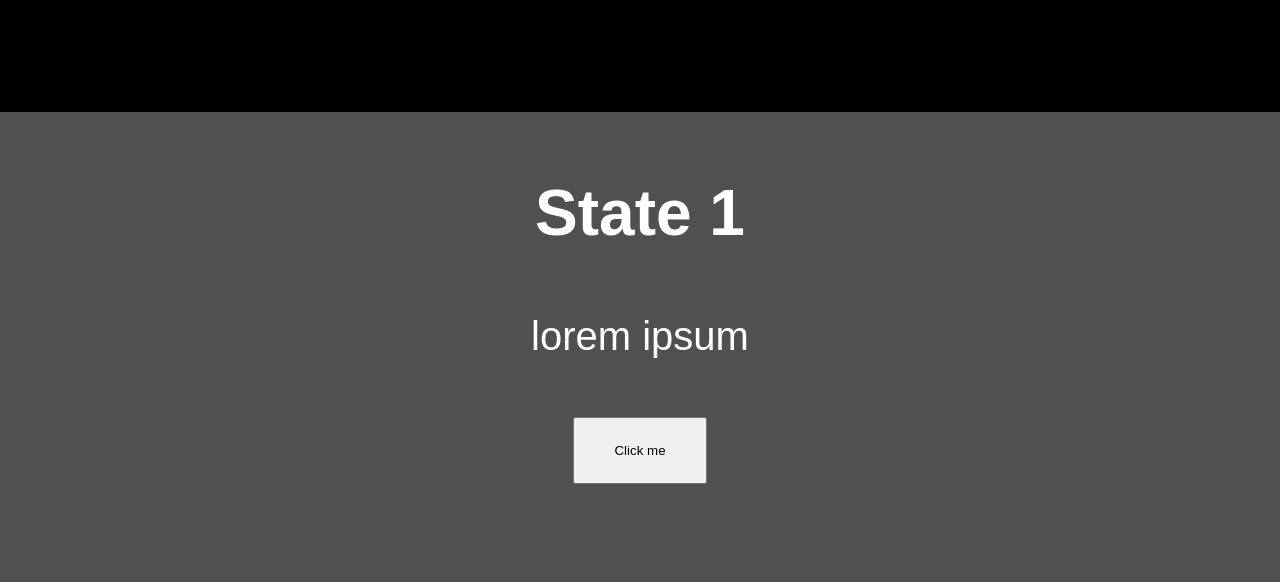
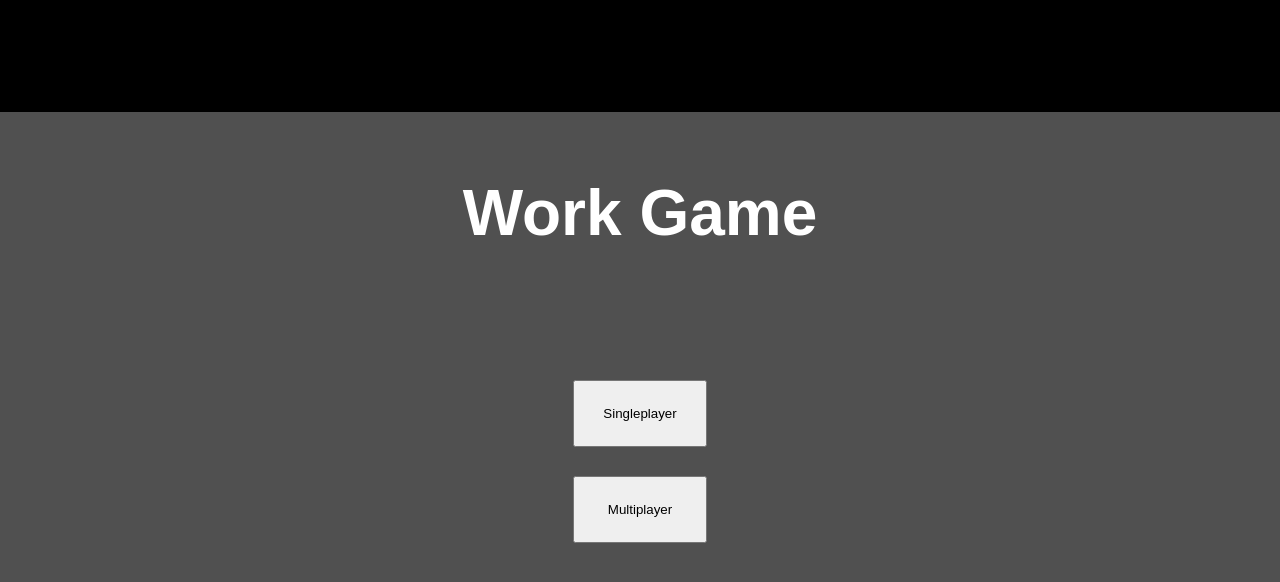
Before and after one commit to DaFrancc/Work_Game, a plain HTML site: page index.html in a window 1280 px wide. Both pictures are taken after a click on the button "Click me". Drawn offline with Linux system fonts and the light colour scheme.

Commit message:
working work game

```diff
--- a/brain.js
+++ b/brain.js
@@ -27,11 +27,15 @@ class GameInfo {
     setCurrentState(state) {
         this._currentState = state;
     }
-
 }
 
+var gInfo;
+
+document.addEventListener('DOMContentLoaded', function(){
+    gInfo = new GameInfo();
+});
+
 function enterState(state) {
-    let gInfo = new GameInfo();
     gInfo.setCurrentState(state);
     let gState = gInfo.getGameStates(gInfo.getCurrentState());
     gState.style.opacity = "100%";
@@ -39,7 +43,6 @@ function enterState(state) {
 }
 
 function exitState(nextState) {
-    let gInfo = new GameInfo();
     let gState = gInfo.getGameStates(gInfo.getCurrentState());
     gState.style.opacity = "0%";
     gState.style.transform = "translateY(200%)";
--- a/index.html
+++ b/index.html
@@ -10,10 +10,10 @@
 			<div class="gameState" id="state0">
 				<section class="wgout">
 					<h1 id="wgouth1">
-						State 0
+						Work Game
 					</h1>
 					<p id="wgoutp">
-						lorem ipsum
+						Press the button to start!
 					</p>
 				</section>
 				<br>
@@ -24,15 +24,15 @@
 			<div class="gameState" id="state1">
 				<section class="wgout">
 					<h1 id="wgouth1">
-						State 1
+						Work Game
 					</h1>
-					<p id="wgoutp">
-						lorem ipsum
-					</p>
 				</section>
 				<br>
 				<section class="wgin">
-					<button onclick="exitState(0)">Click me</button>
+					<ul>
+						<li><button onclick="exitState(0)">Singleplayer</button></li>
+						<li><button onclick="exitState(0)">Multiplayer</button></li>
+					</ul>
 				</section>
 			</div>
 		</div>
--- a/style.css
+++ b/style.css
@@ -52,3 +52,7 @@ p {
 	left: 50%;
 	margin-left: -5em;
 }
+#state1 li {
+	list-style: none;
+	padding: 3em;
+}
```
